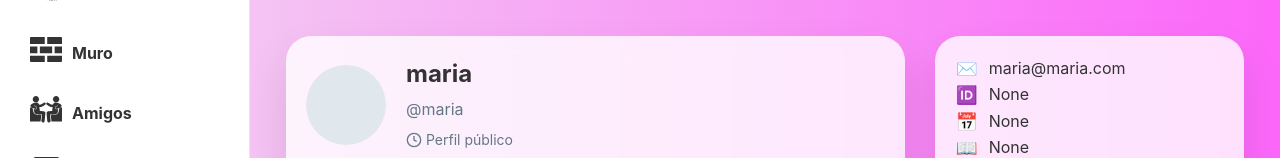
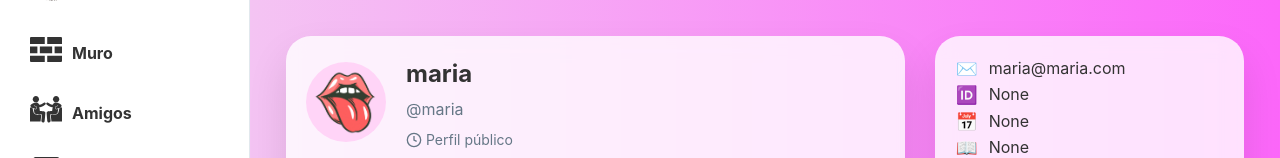
Before and after one commit to Daviddp96/RetirATI, a Django app: page /profile/1/ in a window 1280 px wide. Shown: the part 56-214 px from the top of the page. Run offline with Django 5.2, Linux system fonts and the light colour scheme; data comes from the database, SQL or seed files in the repository; data that the repository does not hold is empty.

Commit message:
placeholder image now used in profile

```diff
--- a/funATI/funATIAPP/templates/edit-perfil.html
+++ b/funATI/funATIAPP/templates/edit-perfil.html
@@ -29,7 +29,7 @@
               {% if profile.avatar %}
                 <img src="{{ profile.avatar.url }}" alt="Avatar" class="avatar-img" id="avatar-preview" />
               {% else %}
-                <div class="avatar-placeholder" id="avatar-preview"></div>
+                <img src="{% static 'assets/user-placeholder.png' %}" alt="Avatar" class="avatar-img" id="avatar-preview" />
               {% endif %}
               <button type="button" class="change-avatar-btn" onclick="document.getElementById('id_avatar').click();" title="Cambiar foto de perfil">
                 <svg xmlns="http://www.w3.org/2000/svg" width="18" height="18" viewBox="0 0 18 18" fill="none">
--- a/funATI/funATIAPP/templates/perfil-main.html
+++ b/funATI/funATIAPP/templates/perfil-main.html
@@ -14,7 +14,7 @@
                 {% if profile.avatar %}
                     <img src="{{ profile.avatar.url }}" alt="Avatar" class="avatar-img" />
                 {% else %}
-                    <div class="avatar-placeholder"></div>
+                    <img src="{% static 'assets/user-placeholder.png' %}" alt="Avatar" class="avatar-img" />
                 {% endif %}
             </div>
             <div class="profile-identity">
```
